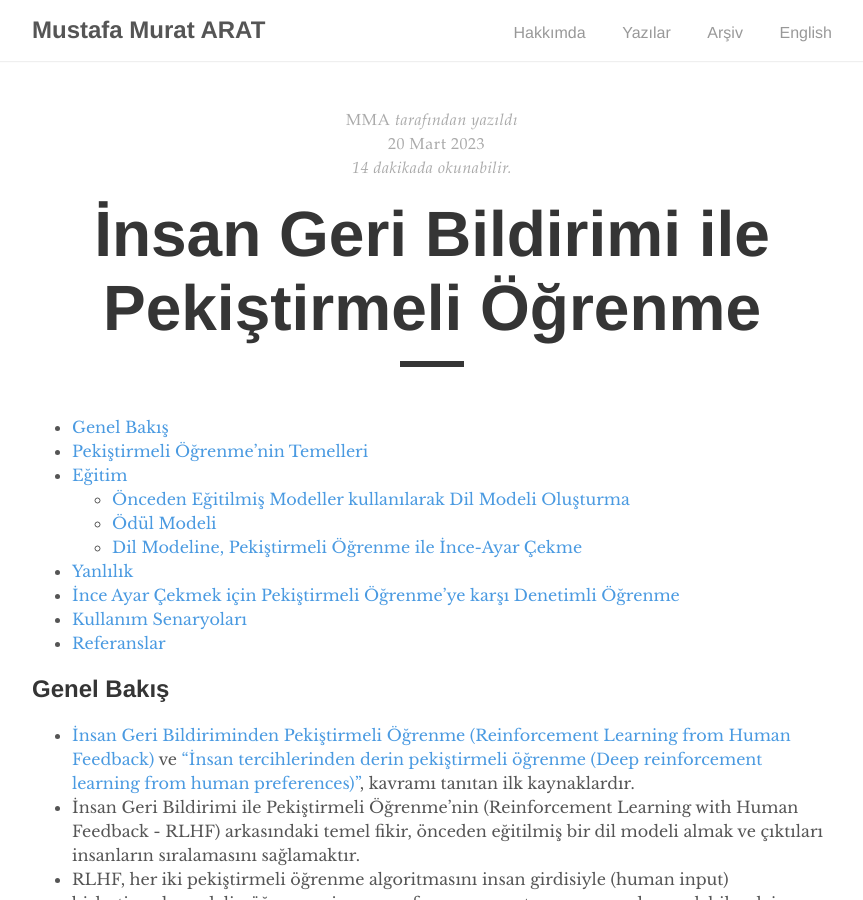
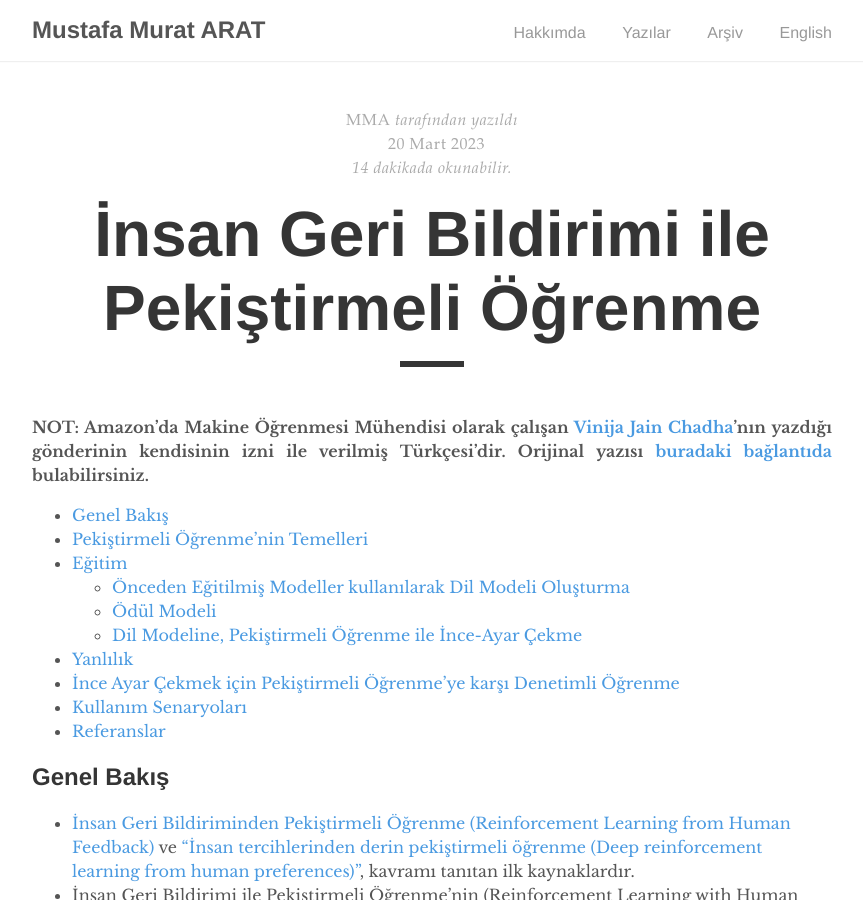
Before and after one commit to mmuratarat/turkish, a Jekyll site: the page built from _posts/2023-03-20-rlhf.md, in a window 1280 px wide and 900 px high. Shown: the whole window, without its empty margins (208-1071 px from the left). Built offline with Jekyll 4.4.1, drawn with Linux system fonts in a browser that asks for light colours; nearby versions of some CDN libraries; comment, search, counter and statistics services are not loaded.

Commit message:
Update 2023-03-20-rlhf.md

```diff
--- a/_posts/2023-03-20-rlhf.md
+++ b/_posts/2023-03-20-rlhf.md
@@ -4,6 +4,8 @@ title: "İnsan Geri Bildirimi ile Pekiştirmeli Öğrenme"
 author: "MMA"
 comments: true
 ---
+
+**NOT: Amazon’da Makine Öğrenmesi Mühendisi olarak çalışan [Vinija Jain Chadha](https://vinija.ai/){:target="_blank"}’nın yazdığı gönderinin kendisinin izni ile verilmiş Türkçesi’dir. Orijinal yazısı [buradaki bağlantıda](https://vinija.ai/toolkit/RLHF/){:target="_blank"} bulabilirsiniz.**
 
 * [Genel Bakış](#overview)
 * [Pekiştirmeli Öğrenme'nin Temelleri](#basics-of-rl)
```
